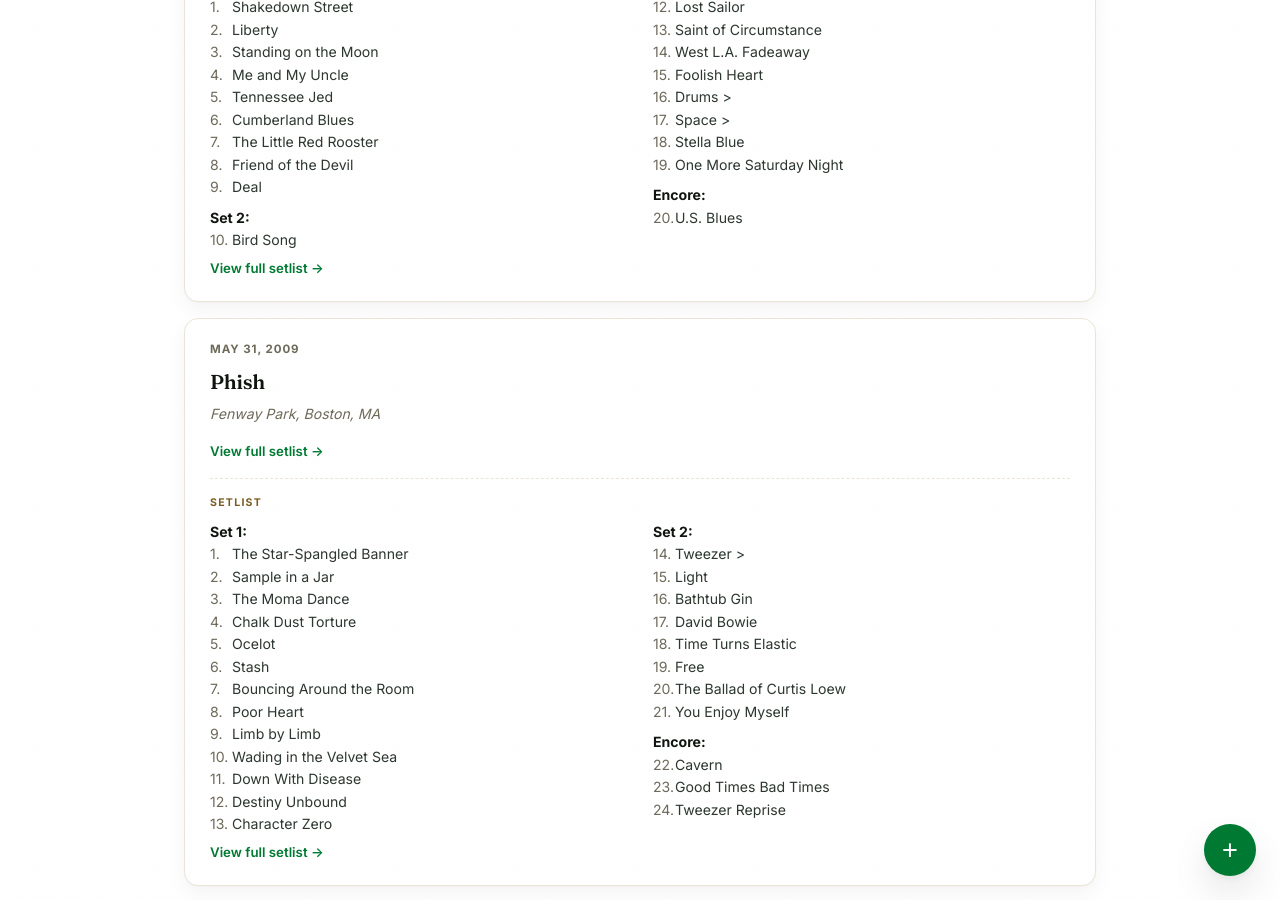
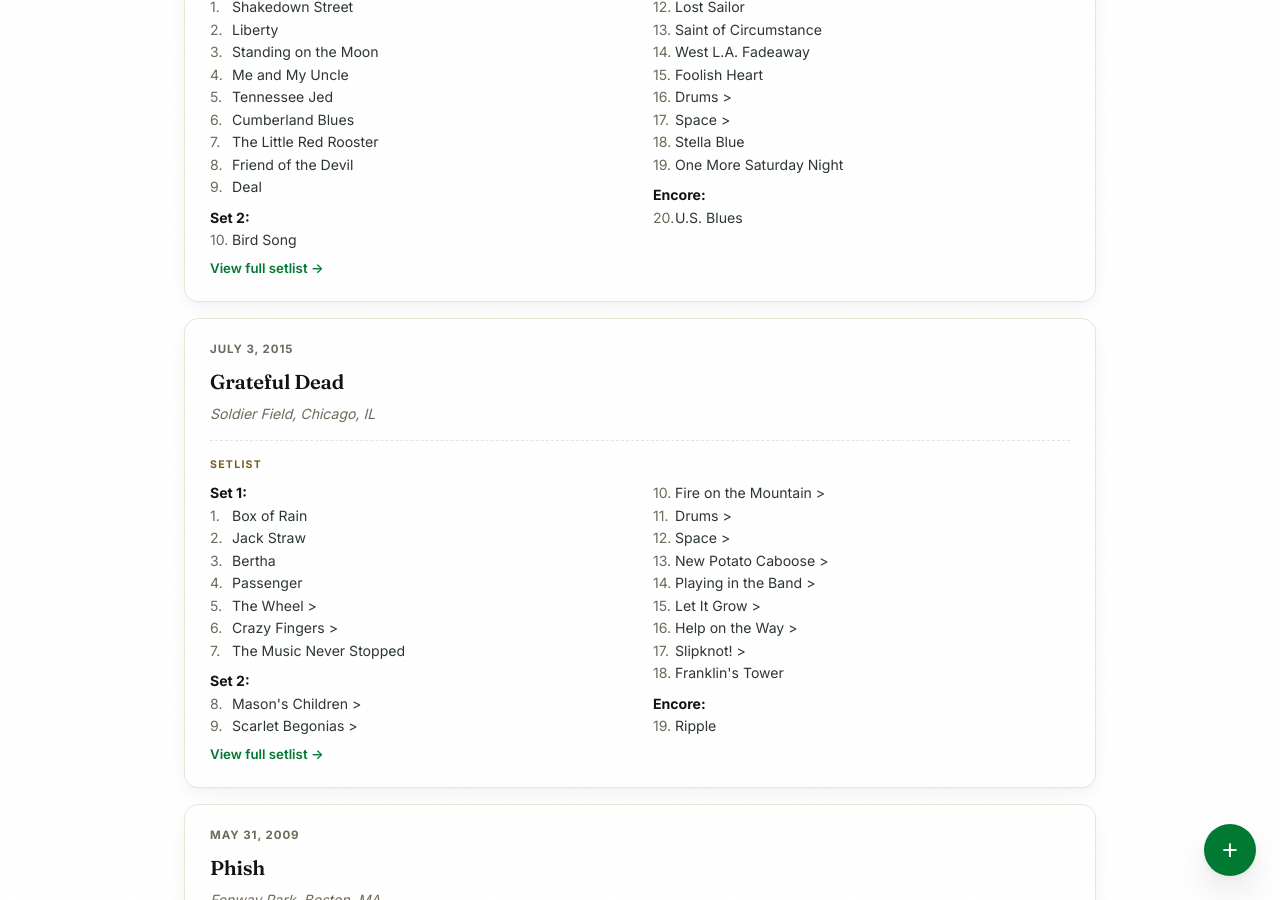
Before and after one commit to bmlanders/adventures, a Jekyll site: the page built from shows/index.html, in a window 1280 px wide and 900 px high, scrolled down 21088 px. Built offline with Jekyll 4.4.1, drawn with Linux system fonts in a browser that asks for light colours; some of the changed text lies outside the part shown.

Commit message:
Log show: Grateful Dead on 2015-07-03

```diff
--- a/shows/index.html
+++ b/shows/index.html
@@ -1382,6 +1382,40 @@
     </ol>
   </div>
   <a class="show-trip-link" href="https://www.setlist.fm/setlist/grateful-dead/2015/soldier-field-chicago-il-7bf6b6cc.html" target="_blank" rel="noopener">View full setlist &rarr;</a>
+</div>
+
+<div class="show-entry" id="2015-07-03-grateful-dead">
+  <div class="show-date">July 3, 2015</div>
+  <h3>Grateful Dead</h3>
+  <div class="show-venue">Soldier Field, Chicago, IL</div>
+  <div class="setlist">
+    <div class="setlist-lbl">Setlist</div>
+    <ol class="setlist-list">
+      <li class="setlist-set">Set 1:</li>
+      <li>Box of Rain</li>
+      <li>Jack Straw</li>
+      <li>Bertha</li>
+      <li>Passenger</li>
+      <li>The Wheel &gt;</li>
+      <li>Crazy Fingers &gt;</li>
+      <li>The Music Never Stopped</li>
+      <li class="setlist-set">Set 2:</li>
+      <li>Mason's Children &gt;</li>
+      <li>Scarlet Begonias &gt;</li>
+      <li>Fire on the Mountain &gt;</li>
+      <li>Drums &gt;</li>
+      <li>Space &gt;</li>
+      <li>New Potato Caboose &gt;</li>
+      <li>Playing in the Band &gt;</li>
+      <li>Let It Grow &gt;</li>
+      <li>Help on the Way &gt;</li>
+      <li>Slipknot! &gt;</li>
+      <li>Franklin's Tower</li>
+      <li class="setlist-set">Encore:</li>
+      <li>Ripple</li>
+    </ol>
+  </div>
+  <a class="show-trip-link" href="https://www.setlist.fm/setlist/grateful-dead/2015/soldier-field-chicago-il-1bf6b9cc.html" target="_blank" rel="noopener">View full setlist &rarr;</a>
 </div>
 
 <div class="show-entry" id="2009-05-31-phish">
```
